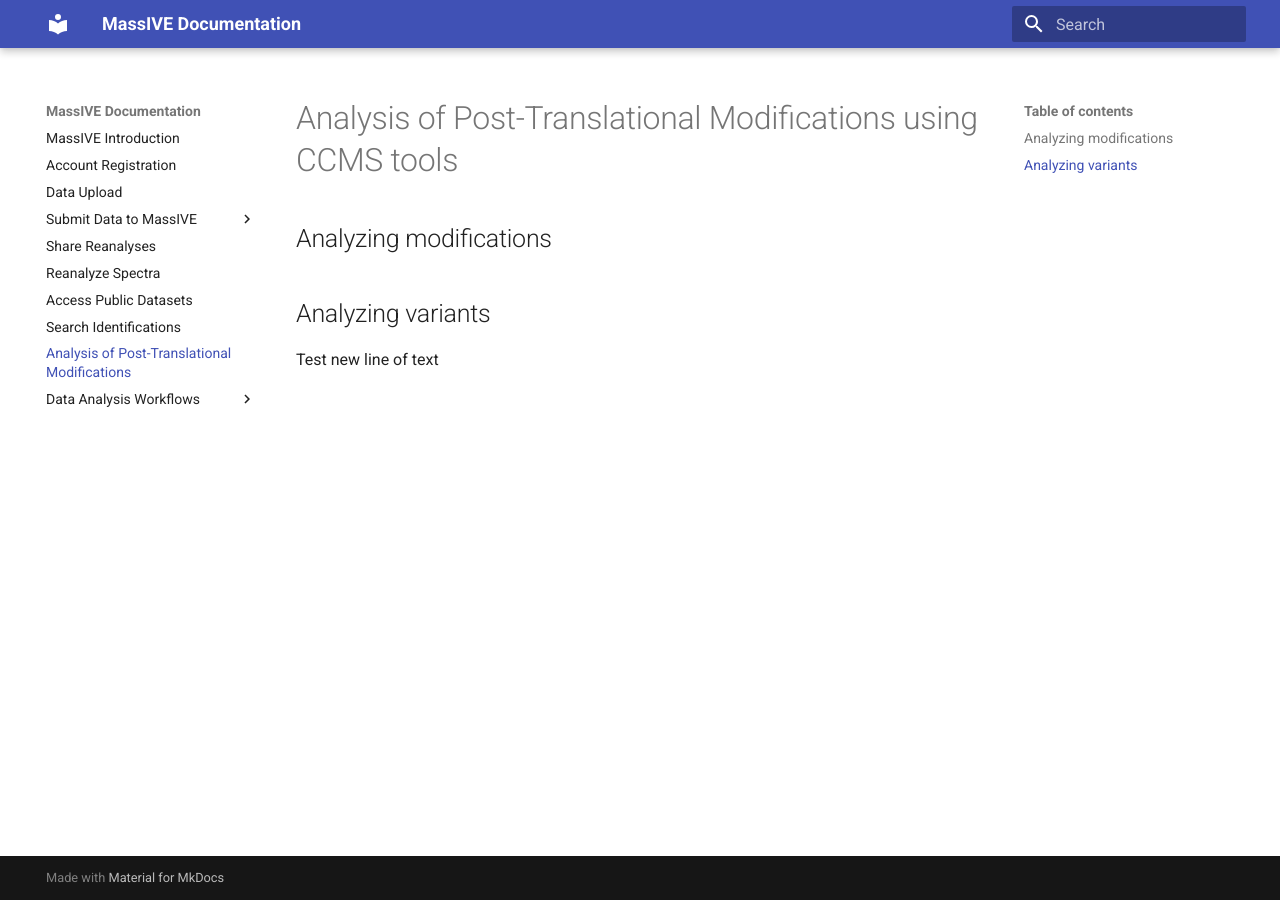
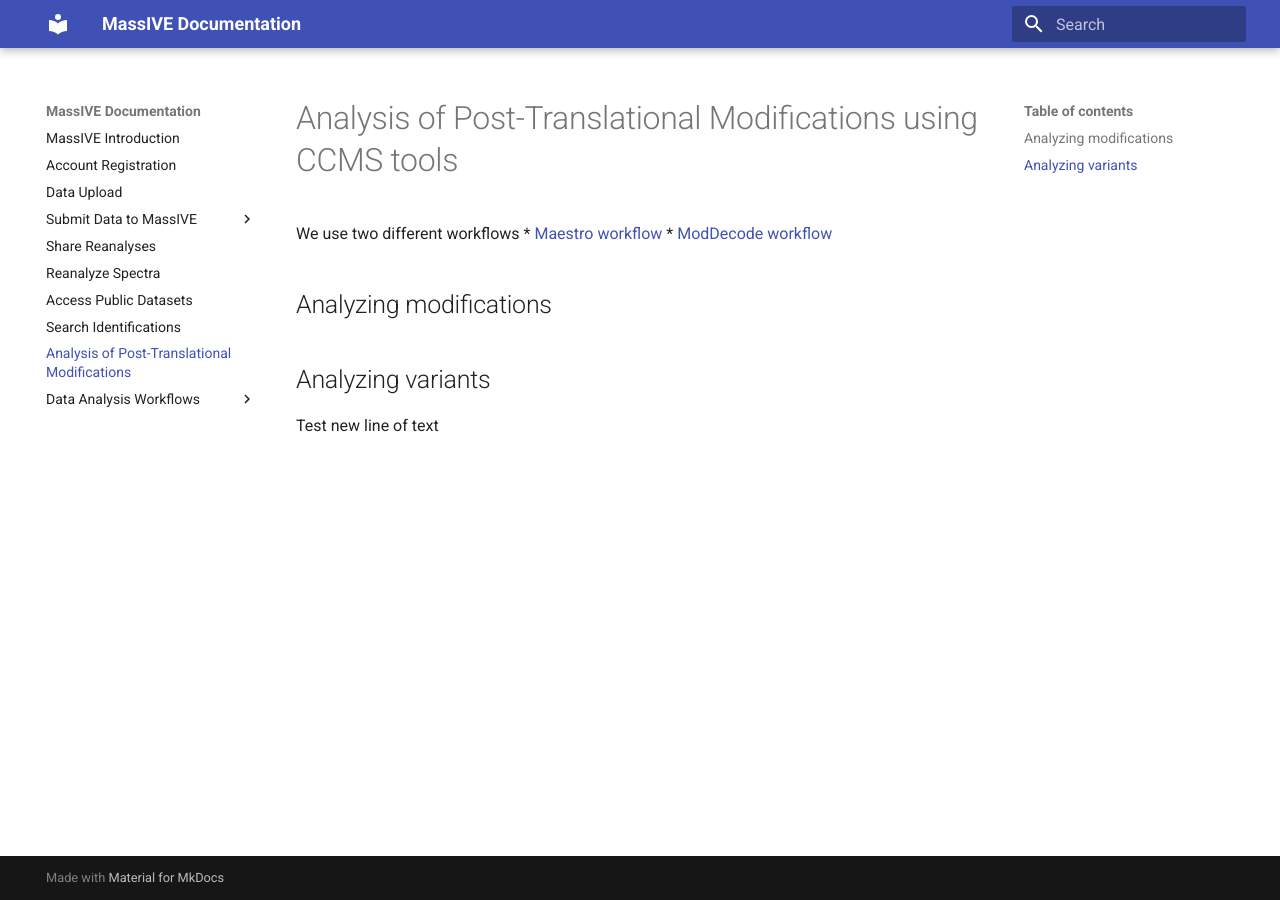
Before and after one commit to CCMS-UCSD/MassIVEDocumentation, an MkDocs documentation site: the page built from docs/ptm_analysis.md, in a window 1280 px wide. Built offline with MkDocs 1.6.1 and Material for MkDocs 9.7.7, drawn with Linux system fonts in a browser that asks for light colours.

Commit message:
Update ptm_analysis.md

```diff
--- a/docs/ptm_analysis.md
+++ b/docs/ptm_analysis.md
@@ -1,4 +1,8 @@
 # Analysis of Post-Translational Modifications using CCMS tools
+
+We use two different workflows
+* [Maestro workflow](workflows/maestro.md)
+* [ModDecode workflow](workflows/moddecode.md)
 
 ## Analyzing modifications
 
```
